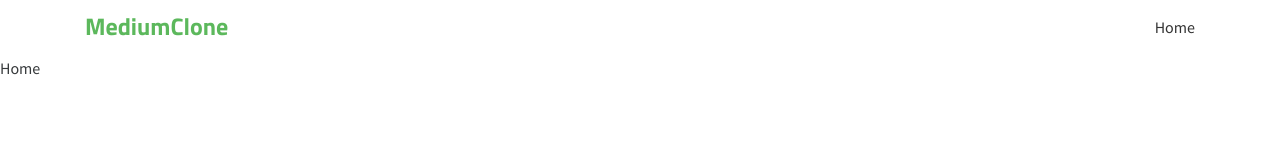
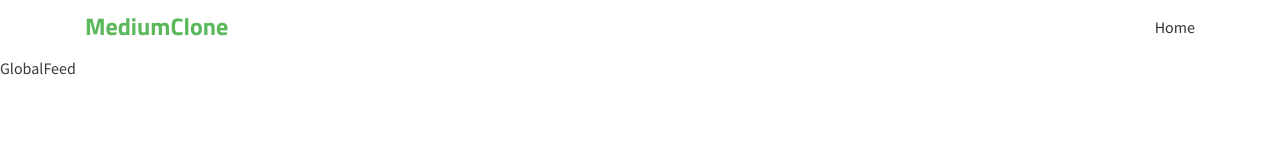
Before and after one commit to denzelwash/medium-vue, a Vue app: page / in a window 1280 px wide. Shown: the top 160 px of the page. Built offline with nearby package versions, Linux system fonts and the light colour scheme; no server answers; a web font is replaced by a local one.

Commit message:
fix home page name

```diff
--- a/src/components/Topbar.vue
+++ b/src/components/Topbar.vue
@@ -2,13 +2,13 @@
   <div>
     <nav class="navbar navbar-light">
       <div class="container">
-        <router-link :to="{name: 'Home'}" class="navbar-brand"
+        <router-link :to="{name: 'GlobalFeed'}" class="navbar-brand"
           >MediumClone</router-link
         >
         <ul class="nav navbar-nav pull-xs-right">
           <li class="nav-item">
             <router-link
-              :to="{name: 'Home'}"
+              :to="{name: 'GlobalFeed'}"
               class="nav-link"
               active-class="active"
               exact
--- a/src/router/index.js
+++ b/src/router/index.js
@@ -2,15 +2,15 @@
 import VueRouter from 'vue-router'
 import Register from '../views/Register'
 import Login from '../views/Login'
-import Home from '../views/Home'
+import GlobalFeed from '../views/GlobalFeed'
 
 Vue.use(VueRouter)
 
 const routes = [
   {
     path: '/',
-    name: 'Home',
-    component: Home
+    name: 'GlobalFeed',
+    component: GlobalFeed
   },
   {
     path: '/register',
--- a/src/views/Home.vue
+++ b/src/views/GlobalFeed.vue
@@ -1,12 +1,12 @@
 <template>
   <div>
-    Home
+    GlobalFeed
   </div>
 </template>
 
 <script>
 export default {
-  name: 'Home'
+  name: 'GlobalFeed'
 }
 </script>
 
--- a/src/views/Login.vue
+++ b/src/views/Login.vue
@@ -72,7 +72,7 @@
         })
         if (user) {
           console.log(user)
-          this.$router.push({name: 'Home'})
+          this.$router.push({name: 'GlobalFeed'})
         }
       } catch (e) {
         this.errors = e
--- a/src/views/Register.vue
+++ b/src/views/Register.vue
@@ -82,7 +82,7 @@
         })
         if (user) {
           console.log(user)
-          this.$router.push({name: 'Home'})
+          this.$router.push({name: 'GlobalFeed'})
         }
       } catch (e) {
         this.errors = e
```
